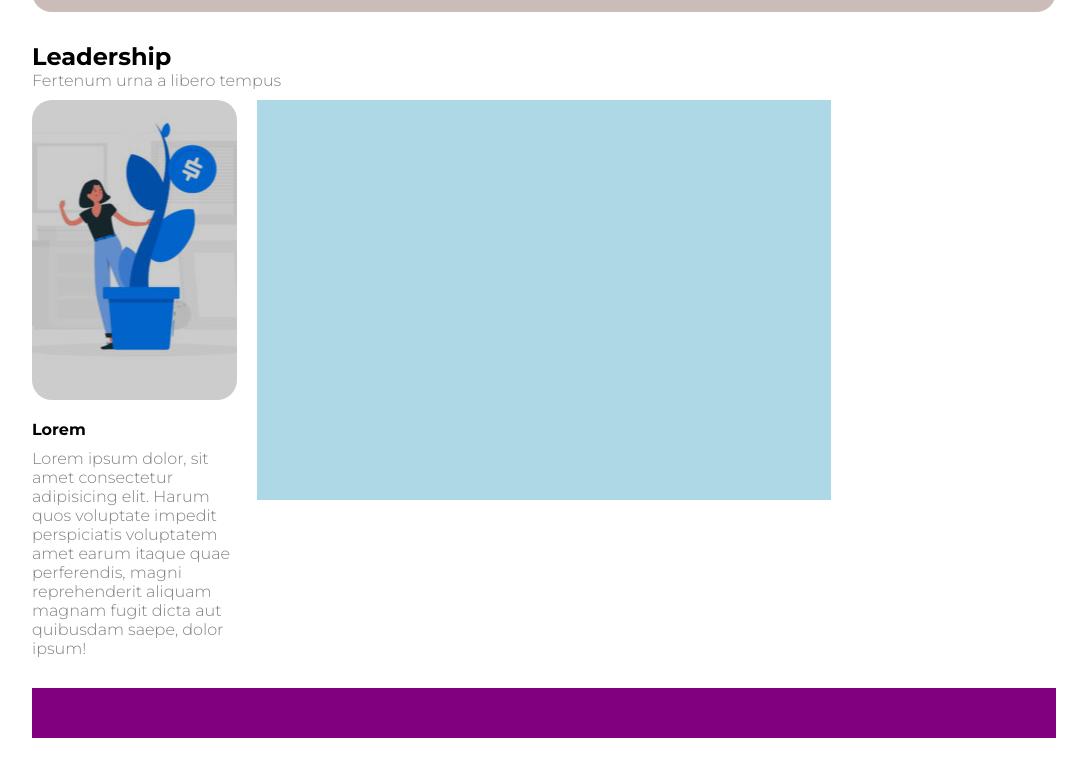
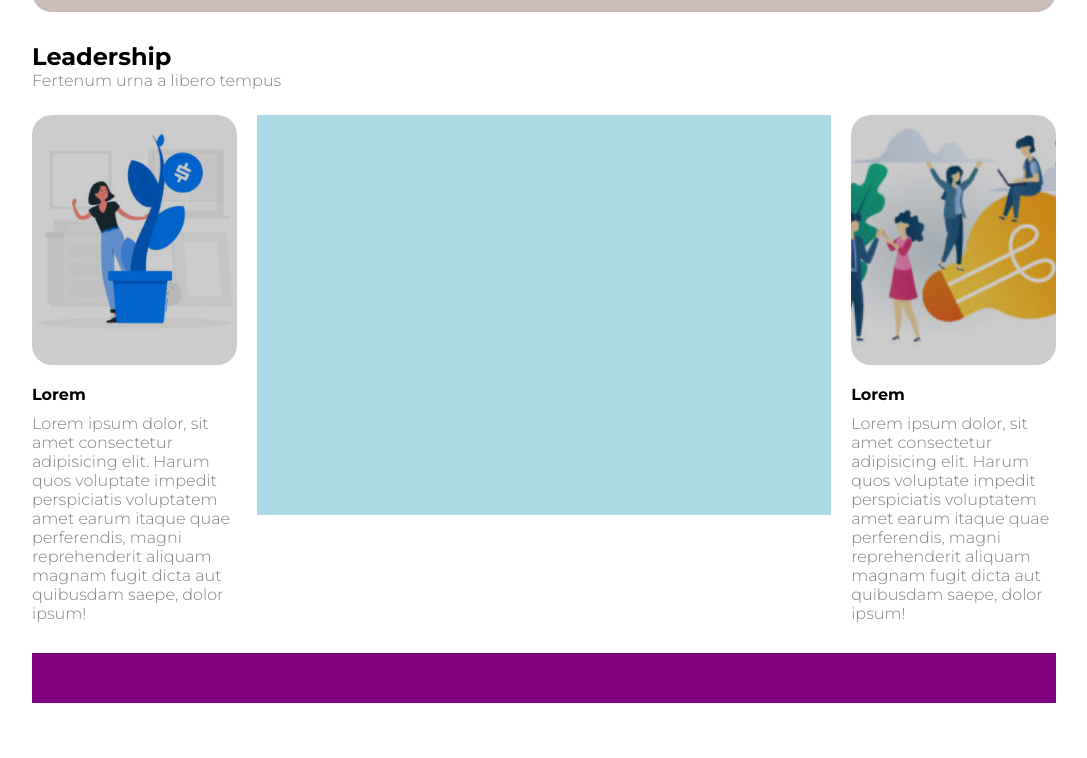
Before and after one commit to Dani9898/htmlcss-wp, a plain HTML site: page index.html in a window 1280 px wide. Shown: the part 941-1699 px from the top of the page, without its empty margins (96-1183 px from the left). After the commit the page ends 1664 px from the top, so only its background shows below. Drawn offline with Linux system fonts and the light colour scheme.

Commit message:
aside dx done

```diff
--- a/css/style.css
+++ b/css/style.css
@@ -85,7 +85,7 @@ p {
 }
 
 #top-sezione2 {
-    margin-bottom: 10px;
+    margin-bottom: 25px;
 
 }
 
@@ -104,8 +104,11 @@ aside p {
     background-image: url(../img/img-1.jpg) ;
 }
 
+.col-dx-img {
+    background-image: url(../img/img-3.jpg);
+}
 .aside-img{
-    height: 300px;
+    height: 250px;
     background-position: center;
     background-repeat: no-repeat;
     background-size: cover;
--- a/index.html
+++ b/index.html
@@ -70,6 +70,13 @@
                     </div>
 
                     <aside id="col-dx">
+                        <div class="col-dx-img aside-img">
+                            <div class="dark-bg"></div>
+                        </div>
+                        <h4>Lorem</h4>
+                        <p>
+                            Lorem ipsum dolor, sit amet consectetur adipisicing elit. Harum quos voluptate impedit perspiciatis voluptatem amet earum itaque quae perferendis, magni reprehenderit aliquam magnam fugit dicta aut quibusdam saepe, dolor ipsum!
+                        </p>
                     </aside>
                 </div>
             </section>
```
